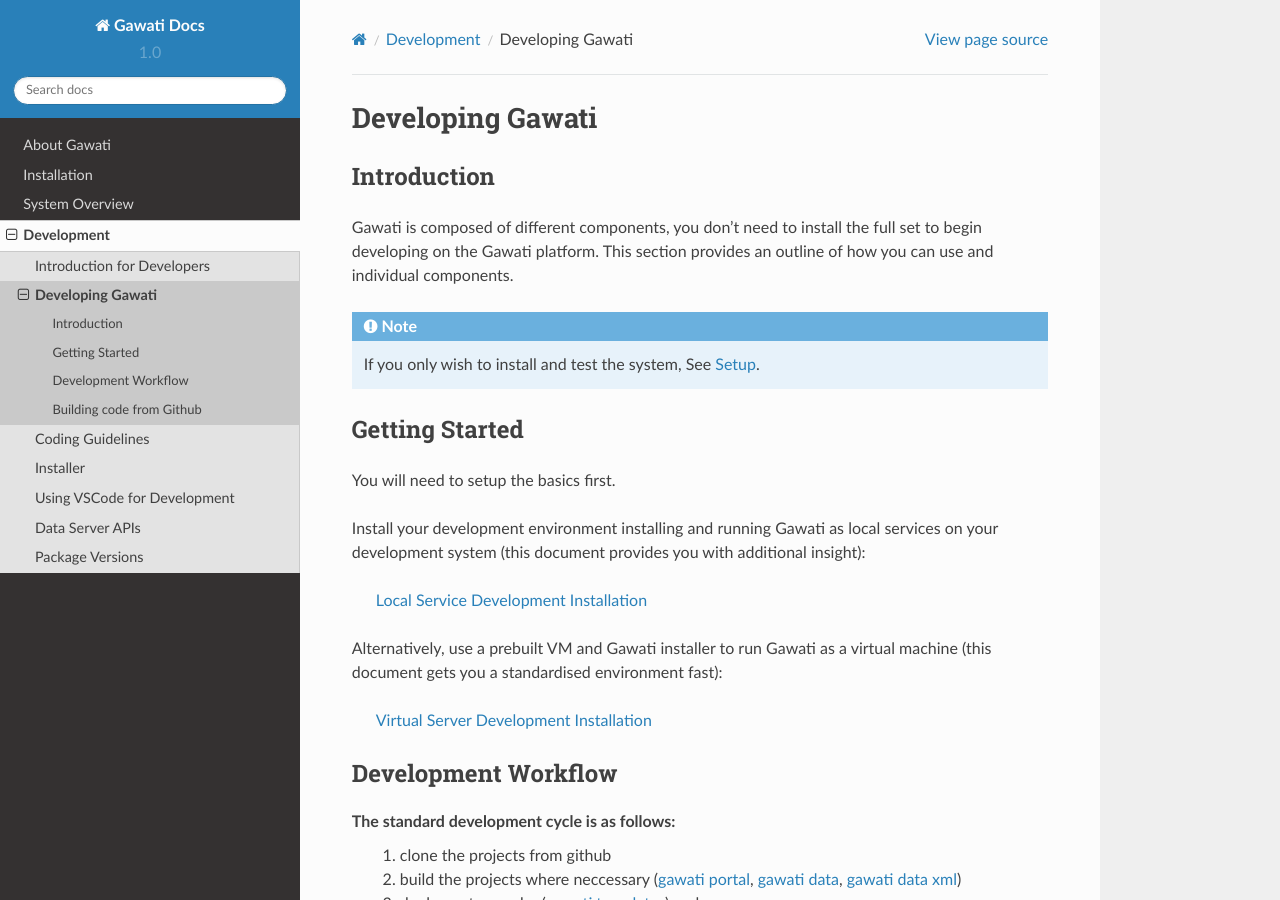
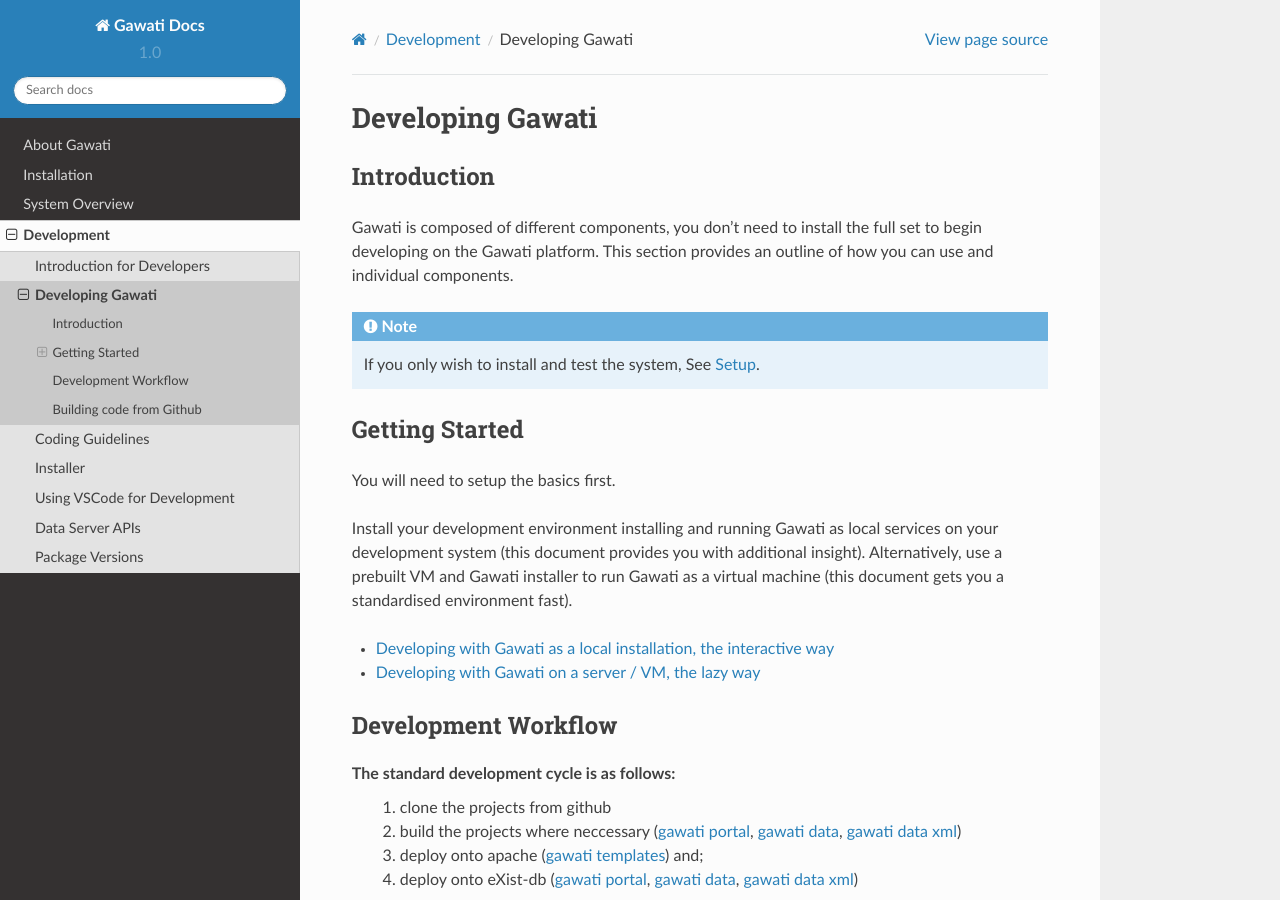
Before and after one commit to gawati/gawati-docs, a Sphinx documentation site: the page built from docs/source/development/dev-env.rst, in a window 1280 px wide and 900 px high. Built offline with Sphinx 7.4.7 and the Read the Docs theme 2.0.0, drawn with Linux system fonts in a browser that asks for light colours.

Commit message:
Try TOC as reference

```diff
--- a/docs/source/development/dev-env.rst
+++ b/docs/source/development/dev-env.rst
@@ -18,13 +18,14 @@ Getting Started
 
 You will need to setup the basics first.
 
-Install your development environment installing and running Gawati as local services on your development system (this document provides you with additional insight):
+Install your development environment installing and running Gawati as local services on your development system (this document provides you with additional insight).
+Alternatively, use a prebuilt VM and Gawati installer to run Gawati as a virtual machine (this document gets you a standardised environment fast).
 
-  :doc:`Local Service Development Installation <./dev-env-local>`
+.. toctree::
+   :maxdepth: 1
 
-Alternatively, use a prebuilt VM and Gawati installer to run Gawati as a virtual machine (this document gets you a standardised environment fast):
-
-  :doc:`Virtual Server Development Installation <./dev-env-vm>`
+   dev-env-local
+   dev-env-vm
 
 
 ********************
```
